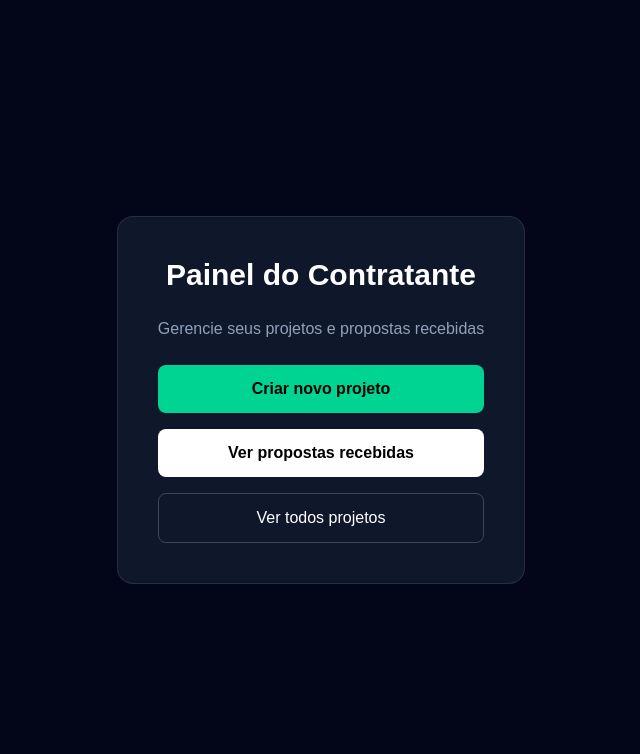
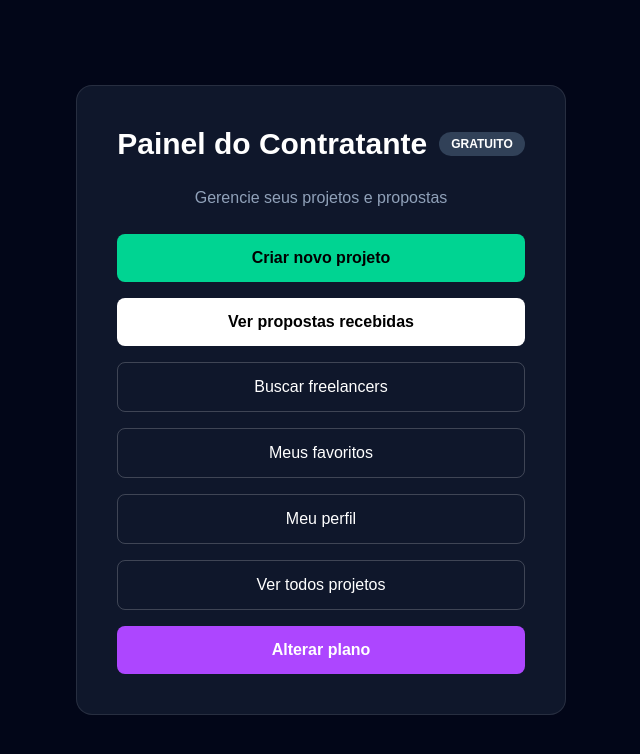
Before and after one commit to Klecio1989/freelabrasil, a Next.js app: page /painel-contratante in a window 1280 px wide. Shown: the top 754 px of the page, without its empty margins (319-959 px from the left). Built offline with nearby package versions, Linux system fonts and the light colour scheme.

Commit message:
favoritar freelancers

```diff
--- /dev/null
+++ b/app/favoritos/page.tsx
@@ -0,0 +1,166 @@
+"use client";
+
+import { useEffect, useState } from "react";
+import { supabase } from "../lib/supabase";
+import Link from "next/link";
+
+type Freelancer = {
+  id: string;
+  nome: string;
+  cidade?: string;
+  foto_url?: string;
+  descricao?: string;
+  habilidades?: string;
+  plano?: string;
+  nota_media?: number;
+  projetos_concluidos?: number;
+};
+
+export default function FavoritosPage() {
+  const [freelancers, setFreelancers] = useState<Freelancer[]>([]);
+  const [usuario, setUsuario] = useState<any>(null);
+
+  useEffect(() => {
+    const usuarioSalvo = localStorage.getItem("freelabrasil_usuario");
+    if (usuarioSalvo) {
+      const parsed = JSON.parse(usuarioSalvo);
+      setUsuario(parsed);
+      carregarFavoritos(parsed.id);
+    }
+  }, []);
+
+  async function carregarFavoritos(contratanteId: string) {
+    const { data: favoritos } = await supabase
+      .from("favoritos")
+      .select("freelancer_id")
+      .eq("contratante_id", contratanteId);
+
+    if (!favoritos || favoritos.length === 0) {
+      setFreelancers([]);
+      return;
+    }
+
+    const ids = favoritos.map((f: any) => f.freelancer_id);
+
+    const { data: usuarios } = await supabase
+      .from("usuarios")
+      .select("id,nome,cidade,foto_url,descricao,habilidades,plano,nota_media,projetos_concluidos")
+      .in("id", ids);
+
+    if (usuarios) setFreelancers(usuarios as Freelancer[]);
+  }
+
+  async function removerFavorito(freelancerId: string) {
+    if (!usuario) return;
+
+    await supabase
+      .from("favoritos")
+      .delete()
+      .eq("contratante_id", usuario.id)
+      .eq("freelancer_id", freelancerId);
+
+    setFreelancers((prev) => prev.filter((f) => f.id !== freelancerId));
+  }
+
+  function badgePlano(plano?: string) {
+    if (plano === "pro") {
+      return <span className="rounded-full bg-purple-500 px-3 py-1 text-xs font-bold text-white">PRO</span>;
+    }
+
+    if (plano === "plus") {
+      return <span className="rounded-full bg-emerald-400 px-3 py-1 text-xs font-bold text-black">PLUS</span>;
+    }
+
+    return <span className="rounded-full bg-slate-700 px-3 py-1 text-xs font-bold text-white">GRATUITO</span>;
+  }
+
+  return (
+    <main className="min-h-screen bg-slate-950 text-white px-6 py-12">
+      <div className="max-w-6xl mx-auto">
+        <div className="flex items-center justify-between mb-10">
+          <div>
+            <h1 className="text-4xl font-bold">Freelancers Favoritos</h1>
+            <p className="text-slate-400 mt-2">
+              Seus profissionais salvos
+            </p>
+          </div>
+
+          <Link
+            href="/freelancers"
+            className="border border-white/20 px-4 py-2 rounded-lg"
+          >
+            Voltar
+          </Link>
+        </div>
+
+        <div className="grid gap-6">
+          {freelancers.map((f) => (
+            <div
+              key={f.id}
+              className="rounded-2xl border border-white/10 bg-slate-900 p-6"
+            >
+              <div className="grid lg:grid-cols-[100px_1fr_auto] gap-6 items-center">
+                <div className="flex justify-center">
+                  <div className="w-20 h-20 rounded-full overflow-hidden bg-slate-700 flex items-center justify-center">
+                    {f.foto_url ? (
+                      <img
+                        src={f.foto_url}
+                        alt={f.nome}
+                        className="w-full h-full object-cover"
+                      />
+                    ) : (
+                      <span className="text-2xl font-bold">
+                        {f.nome?.charAt(0)?.toUpperCase() || "U"}
+                      </span>
+                    )}
+                  </div>
+                </div>
+
+                <div>
+                  <div className="flex items-center gap-3">
+                    <h2 className="text-2xl font-bold">{f.nome}</h2>
+                    {badgePlano(f.plano)}
+                  </div>
+
+                  <p className="text-slate-400 mt-2">{f.cidade || "-"}</p>
+
+                  <div className="flex flex-wrap gap-6 mt-4 text-sm">
+                    <span className="text-yellow-400 font-bold">
+                      ⭐ {Number(f.nota_media || 0).toFixed(1)}
+                    </span>
+
+                    <span className="text-slate-300">
+                      {f.projetos_concluidos || 0} projetos concluídos
+                    </span>
+                  </div>
+                </div>
+
+                <div className="flex flex-col gap-3">
+                  <Link
+                    href={`/freelancer/${f.id}`}
+                    className="inline-block bg-emerald-400 text-black px-5 py-3 rounded-lg font-bold text-center"
+                  >
+                    Ver perfil
+                  </Link>
+
+                  <button
+                    onClick={() => removerFavorito(f.id)}
+                    className="bg-red-500 text-white px-5 py-3 rounded-lg font-bold"
+                  >
+                    Remover
+                  </button>
+                </div>
+              </div>
+            </div>
+          ))}
+
+          {freelancers.length === 0 && (
+            <div className="rounded-2xl border border-white/10 bg-slate-900 p-10 text-center text-slate-400">
+              Nenhum freelancer favoritado ainda.
+            </div>
+          )}
+        </div>
+      </div>
+    </main>
+  );
+}
--- a/app/freelancer/page.tsx
+++ b/app/freelancer/page.tsx
@@ -21,8 +21,20 @@ export default function FreelancersPage() {
   const [busca, setBusca] = useState("");
   const [filtroPlano, setFiltroPlano] = useState("todos");
   const [filtroCidade, setFiltroCidade] = useState("");
+  const [usuario, setUsuario] = useState<any>(null);
+  const [favoritos, setFavoritos] = useState<string[]>([]);
 
   useEffect(() => {
+    const usuarioSalvo = localStorage.getItem("freelabrasil_usuario");
+    if (usuarioSalvo) {
+      const parsed = JSON.parse(usuarioSalvo);
+      setUsuario(parsed);
+
+      if (parsed.tipo_usuario === "contratante") {
+        carregarFavoritos(parsed.id);
+      }
+    }
+
     carregarFreelancers();
   }, []);
 
@@ -46,16 +58,12 @@ export default function FreelancersPage() {
       const prioridadeA = prioridadePlano[a.plano || "gratuito"];
       const prioridadeB = prioridadePlano[b.plano || "gratuito"];
 
-      if (prioridadeA !== prioridadeB) {
-        return prioridadeA - prioridadeB;
-      }
+      if (prioridadeA !== prioridadeB) return prioridadeA - prioridadeB;
 
       const notaA = Number(a.nota_media || 0);
       const notaB = Number(b.nota_media || 0);
 
-      if (notaA !== notaB) {
-        return notaB - notaA;
-      }
+      if (notaA !== notaB) return notaB - notaA;
 
       const concluidosA = Number(a.projetos_concluidos || 0);
       const concluidosB = Number(b.projetos_concluidos || 0);
@@ -66,17 +74,53 @@ export default function FreelancersPage() {
     setFreelancers(ordenados as Freelancer[]);
   }
 
+  async function carregarFavoritos(contratanteId: string) {
+    const { data } = await supabase
+      .from("favoritos")
+      .select("freelancer_id")
+      .eq("contratante_id", contratanteId);
+
+    if (!data) return;
+
+    setFavoritos(data.map((item: any) => item.freelancer_id));
+  }
+
+  async function toggleFavorito(freelancerId: string) {
+    if (!usuario || usuario.tipo_usuario !== "contratante") {
+      alert("Apenas contratantes podem favoritar freelancers.");
+      return;
+    }
+
+    const jaFavorito = favoritos.includes(freelancerId);
+
+    if (jaFavorito) {
+      await supabase
+        .from("favoritos")
+        .delete()
+        .eq("contratante_id", usuario.id)
+        .eq("freelancer_id", freelancerId);
+
+      setFavoritos((prev) => prev.filter((id) => id !== freelancerId));
+      return;
+    }
+
+    await supabase.from("favoritos").insert([
+      {
+        contratante_id: usuario.id,
+        freelancer_id: freelancerId,
+      },
+    ]);
+
+    setFavoritos((prev) => [...prev, freelancerId]);
+  }
+
   const freelancersFiltrados = useMemo(() => {
     return freelancers.filter((f) => {
       const texto = `${f.nome || ""} ${f.cidade || ""} ${f.habilidades || ""} ${f.descricao || ""}`.toLowerCase();
 
-      const bateBusca = busca
-        ? texto.includes(busca.toLowerCase())
-        : true;
-
+      const bateBusca = busca ? texto.includes(busca.toLowerCase()) : true;
       const batePlano =
         filtroPlano === "todos" ? true : (f.plano || "gratuito") === filtroPlano;
-
       const bateCidade = filtroCidade
         ? (f.cidade || "").toLowerCase().includes(filtroCidade.toLowerCase())
         : true;
@@ -166,7 +210,10 @@ export default function FreelancersPage() {
         </div>
 
         <div className="grid gap-6">
-          {freelancersFiltrados.map((f, index) => (
+          {freelancersFiltrados.map((f, index) => {
+            const favorito = favoritos.includes(f.id);
+
+            return (
               <div
                 key={f.id}
                 className={`rounded-2xl border p-6 ${cardDestaque(f.plano)}`}
@@ -190,12 +237,8 @@ export default function FreelancersPage() {
 
                   <div>
                     <div className="flex flex-wrap items-center gap-3">
-                    <span className="text-sm text-slate-400">
-                      #{index + 1}
-                    </span>
-
+                      <span className="text-sm text-slate-400">#{index + 1}</span>
                       <h2 className="text-2xl font-bold">{f.nome}</h2>
-
                       {badgePlano(f.plano)}
                     </div>
 
@@ -220,17 +263,31 @@ export default function FreelancersPage() {
                     </div>
                   </div>
 
-                <div>
+                  <div className="flex flex-col gap-3">
                     <Link
                       href={`/freelancer/${f.id}`}
-                    className="inline-block bg-emerald-400 text-black px-5 py-3 rounded-lg font-bold"
+                      className="inline-block bg-emerald-400 text-black px-5 py-3 rounded-lg font-bold text-center"
                     >
                       Ver perfil
                     </Link>
+
+                    {usuario?.tipo_usuario === "contratante" && (
+                      <button
+                        onClick={() => toggleFavorito(f.id)}
+                        className={`px-5 py-3 rounded-lg font-bold ${
+                          favorito
+                            ? "bg-yellow-400 text-black"
+                            : "border border-white/20 text-white"
+                        }`}
+                      >
+                        {favorito ? "★ Favoritado" : "☆ Favoritar"}
+                      </button>
+                    )}
                   </div>
                 </div>
               </div>
-          ))}
+            );
+          })}
         </div>
       </div>
     </main>
--- a/app/painel-contratante/page.tsx
+++ b/app/painel-contratante/page.tsx
@@ -1,22 +1,59 @@
 "use client";
 
 import Link from "next/link";
+import { useEffect, useState } from "react";
 
 export default function PainelContratante() {
+  const [usuario, setUsuario] = useState<any>(null);
+
+  useEffect(() => {
+    const usuarioSalvo = localStorage.getItem("freelabrasil_usuario");
+    if (usuarioSalvo) {
+      setUsuario(JSON.parse(usuarioSalvo));
+    }
+  }, []);
+
+  function badgePlano(plano?: string) {
+    if (plano === "pro") {
+      return <span className="rounded-full bg-purple-500 px-3 py-1 text-xs font-bold text-white">PRO</span>;
+    }
+
+    if (plano === "plus") {
+      return <span className="rounded-full bg-emerald-400 px-3 py-1 text-xs font-bold text-black">PLUS</span>;
+    }
+
+    return <span className="rounded-full bg-slate-700 px-3 py-1 text-xs font-bold text-white">GRATUITO</span>;
+  }
+
+  function cardDestaque(plano?: string) {
+    if (plano === "pro") return "border-purple-500/50 bg-purple-500/5";
+    if (plano === "plus") return "border-emerald-400/40 bg-emerald-400/5";
+    return "border-white/10 bg-slate-900";
+  }
+
   return (
-    <main className="min-h-screen bg-slate-950 text-white flex items-center justify-center">
-      <div className="bg-slate-900 border border-white/10 p-10 rounded-2xl space-y-6 text-center">
+    <main className="min-h-screen bg-slate-950 text-white flex items-center justify-center px-6">
+      <div
+        className={`p-10 rounded-2xl space-y-6 text-center min-w-[420px] border ${cardDestaque(
+          usuario?.plano
+        )}`}
+      >
+        <div className="flex items-center justify-center gap-3">
+          <h1 className="text-3xl font-bold">Painel do Contratante</h1>
+          {badgePlano(usuario?.plano)}
+        </div>
 
-        <h1 className="text-3xl font-bold">
-          Painel do Contratante
-        </h1>
+        <p className="text-slate-400">Gerencie seus projetos e propostas</p>
 
-        <p className="text-slate-400">
-          Gerencie seus projetos e propostas recebidas
-        </p>
+        {usuario && (
+          <div className="bg-slate-800 rounded-xl p-4 text-left space-y-2">
+            <p>Usuário: <b>{usuario.nome}</b></p>
+            <p>Plano: <b>{usuario.plano || "gratuito"}</b></p>
+            <p>Projetos publicados: <b>{usuario.projetos_publicados || 0}</b></p>
+          </div>
+        )}
 
         <div className="flex flex-col gap-4">
-
           <Link
             href="/projetos/novo"
             className="bg-emerald-400 text-black font-bold px-6 py-3 rounded-lg"
@@ -32,14 +69,40 @@ export default function PainelContratante() {
           </Link>
 
           <Link
+            href="/freelancers"
+            className="border border-white/20 px-6 py-3 rounded-lg"
+          >
+            Buscar freelancers
+          </Link>
+
+          <Link
+            href="/favoritos"
+            className="border border-white/20 px-6 py-3 rounded-lg"
+          >
+            Meus favoritos
+          </Link>
+
+          <Link
+            href="/perfil"
+            className="border border-white/20 px-6 py-3 rounded-lg"
+          >
+            Meu perfil
+          </Link>
+
+          <Link
             href="/projetos"
             className="border border-white/20 px-6 py-3 rounded-lg"
           >
             Ver todos projetos
           </Link>
 
+          <Link
+            href="/planos"
+            className="bg-purple-500 text-white font-bold px-6 py-3 rounded-lg"
+          >
+            Alterar plano
+          </Link>
         </div>
-
       </div>
     </main>
   );
```
Lines whose indentation alone changed are shown as unchanged.
